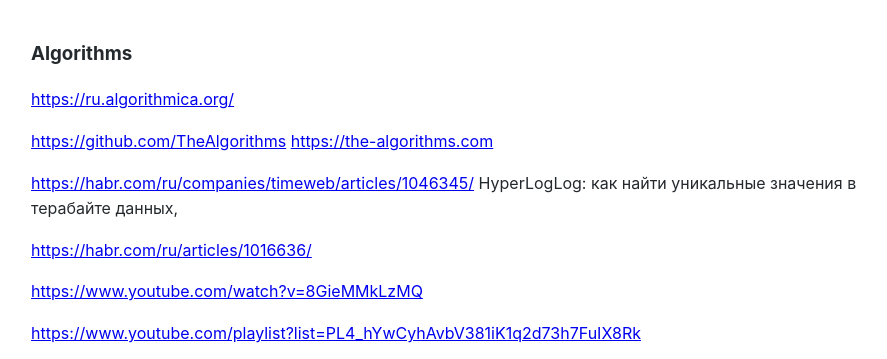
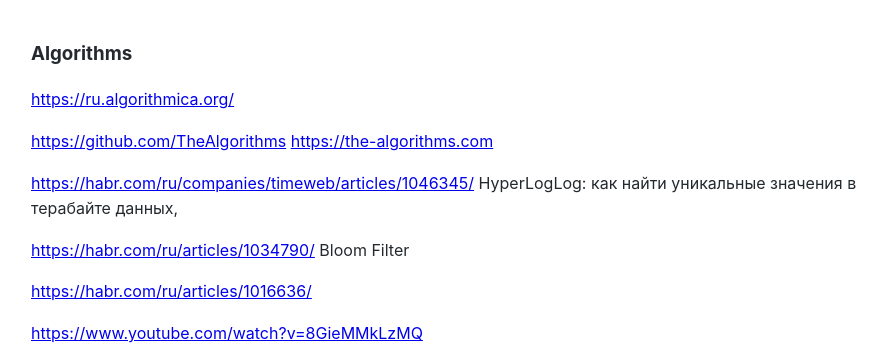
Before and after one commit to Michael-Lubinsky/michael-lubinsky.github.com, a Jekyll site: the page built from algo/algo.md, in a window 1280 px wide and 900 px high, cut to the strip 0-359 px from the top of the window. Shown: the whole strip, without its empty margins (159-1046 px from the left). Built offline with Jekyll 4.4.1, drawn with Linux system fonts in a browser that asks for light colours; our own code applies the rules of GitHub Pages for plain Markdown files.

Commit message:
Update algo.md

```diff
--- a/algo/algo.md
+++ b/algo/algo.md
@@ -6,6 +6,8 @@
 
 <https://habr.com/ru/companies/timeweb/articles/1046345/> HyperLogLog: как найти уникальные значения в терабайте данных,
 
+
+<https://habr.com/ru/articles/1034790/> Bloom Filter
 
 <https://habr.com/ru/articles/1016636/>
 
```
